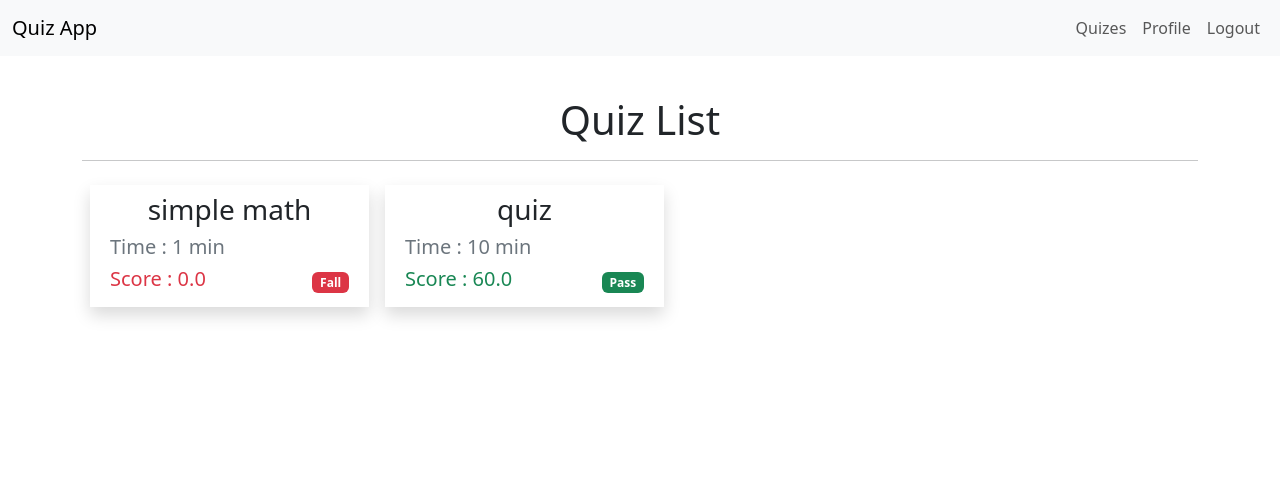
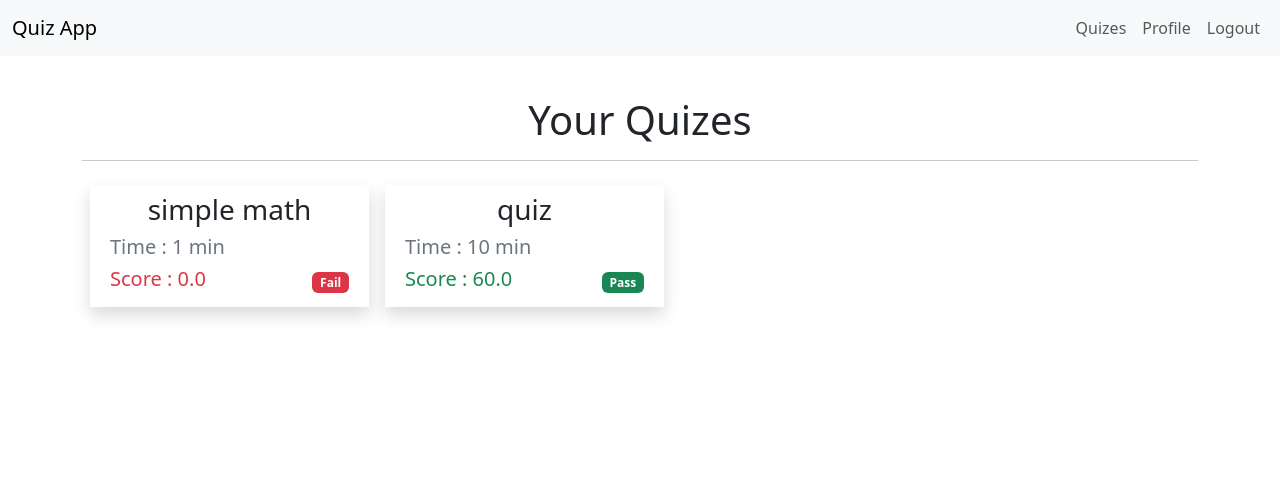
Before and after one commit to Mmy2000/Quis-app-django, a Django app: page /accounts/profile/myQuizes in a window 1280 px wide. Shown: the top 493 px of the page. Run offline with Django 4.2, Linux system fonts and the light colour scheme; a user stored in the database is signed in; data comes from the database, SQL or seed files in the repository; some libraries are stand-ins or nearby versions.

Commit message:
updating

```diff
--- a/accounts/templates/profile/myQuizes.html
+++ b/accounts/templates/profile/myQuizes.html
@@ -1,7 +1,7 @@
 {% extends "base.html" %}
 {% block content %}
 <div class="h1 text-center pt-5">
-    Quiz List
+    Your Quizes
 </div>
 <hr>
 <div class="container ">
@@ -16,7 +16,7 @@
                     {% if quiz.score >= quiz.quiz.required_scored_to_pass %}
                         <span class="badge text-bg-success">Pass</span>
                         {% else %}
-                        <span class="badge text-bg-danger">Fall</span>
+                        <span class="badge text-bg-danger">Fail</span>
                     {% endif %}
                 </div>
 
--- a/quizes/templates/quizes/quizlist.html
+++ b/quizes/templates/quizes/quizlist.html
@@ -42,6 +42,8 @@ home
                 data-pass={{obj.required_scored_to_pass}} data-bs-toggle="modal" data-bs-target="#quizStartModal">
                 {{obj.name}}
             </button>
+            <h6 class="text-secondary">Time : {{obj.time}} min</h6>
+            <h6 class="">Score to pass : {{obj.required_scored_to_pass}} %</h6>
             </div>
         </div>
         {% endfor %}
```
